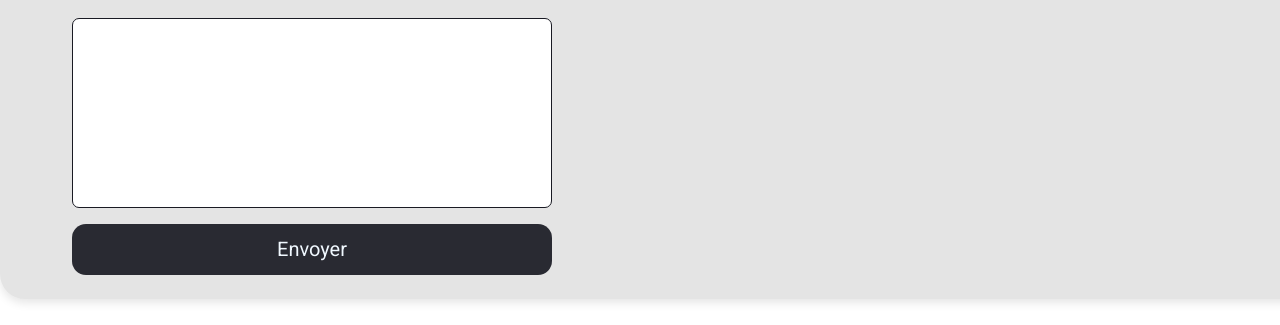
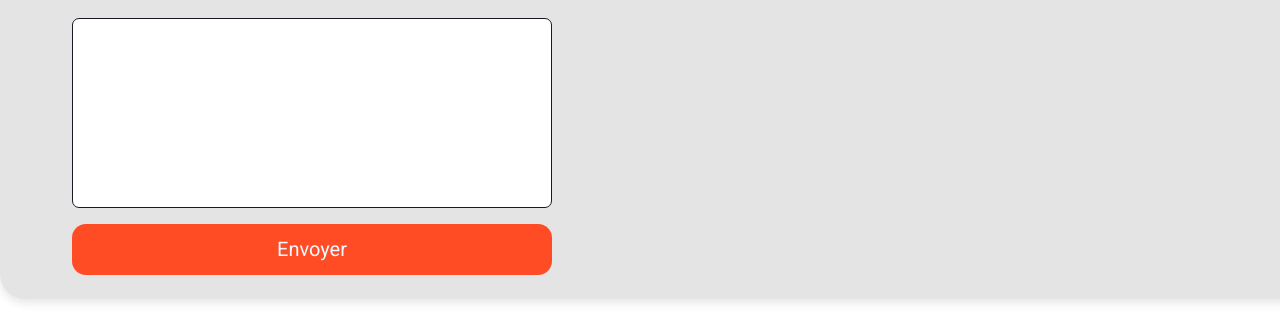
Before and after one commit to Hemcise15/projet_annuel, a plain HTML site: page index.html in a window 1280 px wide. In both pictures the pointer is over the button "Envoyer". Shown: the part 2207-2532 px from the top of the page. Drawn offline with Linux system fonts and the light colour scheme.

Commit message:
Update try.css
Signed-off-by: amelbdj <amelboudjenanee@icloud.com>

```diff
--- a/try.css
+++ b/try.css
@@ -546,9 +546,7 @@ form{
 
 }
 
-button:hover{
-  background-color: #FF9900;
-}
+
 
 /********************************************* FORMULAIRE DE CONTACT  ***********************************************/
 .mess{
@@ -576,7 +574,7 @@ button:hover{
 
 
 .envoie:hover{
-  background-color: #292A32;
+  background-color:  #ff4c24;
 }
 
 
```
